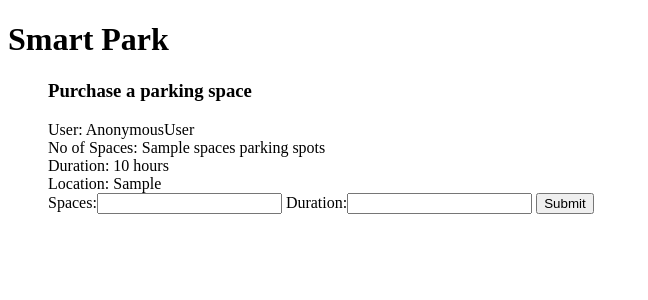
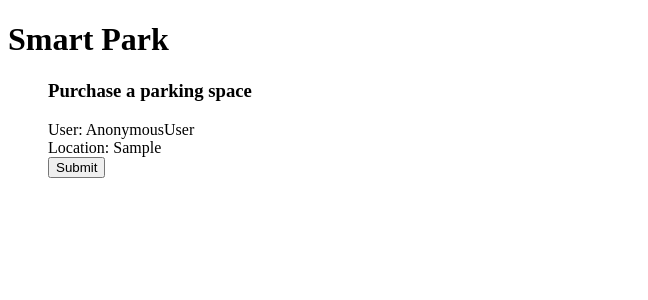
Before and after one commit to sarpong/Final-Project, a Django app: template mypark/templates/park/purchase.html in a window 1280 px wide. Shown: the top 300 px of the page, without its empty margins (0-648 px from the left). Run offline with Django 3.2, Linux system fonts and the light colour scheme; tables that the repository leaves empty hold one stand-in row (values such as "Sample post"); the template is opened without the code that fills it: values that come from a table or form of the project are taken from there, most other values are stand-ins (such as "Sample title", 1, 10 or a date in 2020); parts of the project's set-up code (start-up, migrations or seed data) failed here and were passed over.

Commit message:
Corrected the purchase_spot and park_confirm

```diff
--- a/mypark/park/models.py
+++ b/mypark/park/models.py
@@ -43,9 +43,10 @@
 		return self.name
 
 class Administrator(models.Model):
-	sold_spaces=models.IntegerField()
+	sum_available=models.IntegerField()
 	location=models.ForeignKey(Location)
 	date=models.DateTimeField(auto_now=True)
+	available=models.BooleanField()
 	def __unicode__(self):
 		return str(self.location) +' on '+str(self.date)
 
@@ -70,16 +71,18 @@
 	list_filter=['name']
 
 class AdministratorAdmin(admin.ModelAdmin):
-	list_display=('location','sold_spaces','date')
-	search_fields=('location','sold_spaces','date')
-	list_filter=['location','sold_spaces','date']
+	list_display=('location','sum_available','date','available')
+	search_fields=('location','sum_available','date','available')
+	list_filter=['location','sum_available','date','available']
 
 class PaymentModeAdmin(admin.ModelAdmin):
 	list_display=['payment_type']
+	search_fields=['payment_type']
+	list_filter=['payment_type']
 
 admin.site.register(Purchase,PurchaseAdmin)
 admin.site.register(Company,CompanyAdmin)
 admin.site.register(User,UserAdmin)
 admin.site.register(Administrator,AdministratorAdmin)
 admin.site.register(Location,LocationAdmin)
-admin.site.register(PaymentMode,PaymentModeLocationAdmin)
+admin.site.register(PaymentMode,PaymentModeAdmin)
--- a/mypark/park/urls.py
+++ b/mypark/park/urls.py
@@ -2,10 +2,10 @@
 
 urlpatterns = patterns('',
 	url(r'^$', 'park.views.home'),
-	url(r'^purchase/(\d+)?$', 'park.views.purchase_spots'),
-	url(r'^booking/(\d+)?$', 'park.views.book_spots'),
+	url(r'^purchase/(?P<loc_id>\d+)?$', 'park.views.purchase_spots'),
+	url(r'^booking/(?P<loc_id>\d+)?$', 'park.views.book_spots'),
 	url(r'^contactus/$', 'park.views.contact_us'),
 	url(r'^search/(.*)$', 'park.views.park_search'),
 	url(r'^Admin/$', 'park.views.park_admin'),
-	url(r'^confirmation/(?P<loc_id>\d+)?$', 'park.views.park_confirm'),
+	url(r'^confirmation/(?P<pur_id>\d+)?$', 'park.views.park_confirm'),
 )
--- a/mypark/park/views.py
+++ b/mypark/park/views.py
@@ -22,19 +22,17 @@
 
 @csrf_exempt
 def purchase_spots(request, loc_id):
-	print loc_id
 	loc = Location.objects.get(pk=loc_id)
-	purchase = Purchase.objects.get(pk=loc_id)
+	purchase = Purchase(location=loc)
 	if request.method == 'POST':
-		purchase = Purchase(user=request.user.username, location=loc)
-		form = PurchaseForm(request.POST)
+		form = PurchaseForm(request.POST, instance=purchase)
 		if form.is_valid():
 			form.save()
-			return HttpResponseRedirect('park/confirmation')
+			return HttpResponseRedirect('/park/confirmation/'+str(purchase.id))
 	else:
 		form = PurchaseForm()
 	t = loader.get_template('park/purchase.html')
-	c = Context({'form':form.as_p(),'location':loc.location, 'spaces':purchase.spaces, 'duration':purchase.duration})
+	c = Context({'form':form.as_p(),'location':loc.location, 'user':request.user})
 	return HttpResponse(t.render(c))
 
 @csrf_exempt
@@ -61,11 +59,10 @@
 def park_admin(request):
 	pass
 
-def park_confirm(request, loc_id):
-	loc = Location.objects.get(pk=loc_id)
-	purchase = Purchase.objects.get(pk=loc_id)
+def park_confirm(request, pur_id):
+	purchase = Purchase.objects.get(pk=pur_id)
 	t = loader.get_template('park/confirmation.html')
-	c = Context({'location':loc.location, 'name':request.user.username, 'spaces':purchase.spaces, 'duration':purchase.duration, 'date':purchase.date, 'time':purchase.time})
+	c = Context({'location':purchase.location, 'name':request.user, 'spaces':purchase.spaces, 'duration':purchase.duration, 'date':purchase.date, 'time':purchase.time})
 	return HttpResponse(t.render(c))
 
 def home(request):
--- a/mypark/templates/park/confirmation.html
+++ b/mypark/templates/park/confirmation.html
@@ -1,15 +1,11 @@
 {% extends "park/base.html" %}
 {% block content %}
 
+	<div>Thank you for patronising our service.</div><br/>
  	<div>Name: {{ name }}</div>
     <div>Location assigned: {{ location }}</div>
 	<div>Space assigned: {{ spaces }}</div>
 	<div>Duration: {{ duration }} hours</div>
 	<div>Date of Purchase: {{ date }}</div>
 	<div>Time of Purchase: {{ time }} </div>
-
-		<form method='post' action="">
-		{{ form }}
-		<input type='submit' name='Submit'>
-	</form>
 {%endblock%}
--- a/mypark/templates/park/purchase.html
+++ b/mypark/templates/park/purchase.html
@@ -4,8 +4,6 @@
 	<h3>Purchase a parking space</h3>
 
 	  <div>User: 		 {{ user }}</div>
-	  <div>No of Spaces: {{ spaces }} parking spots</div>
-	  <div>Duration: 	 {{ duration }} hours</div>
 	  <div>Location:	 {{ location }}</div>
 	  <div>
 	  		<form method='post' action="">
```
